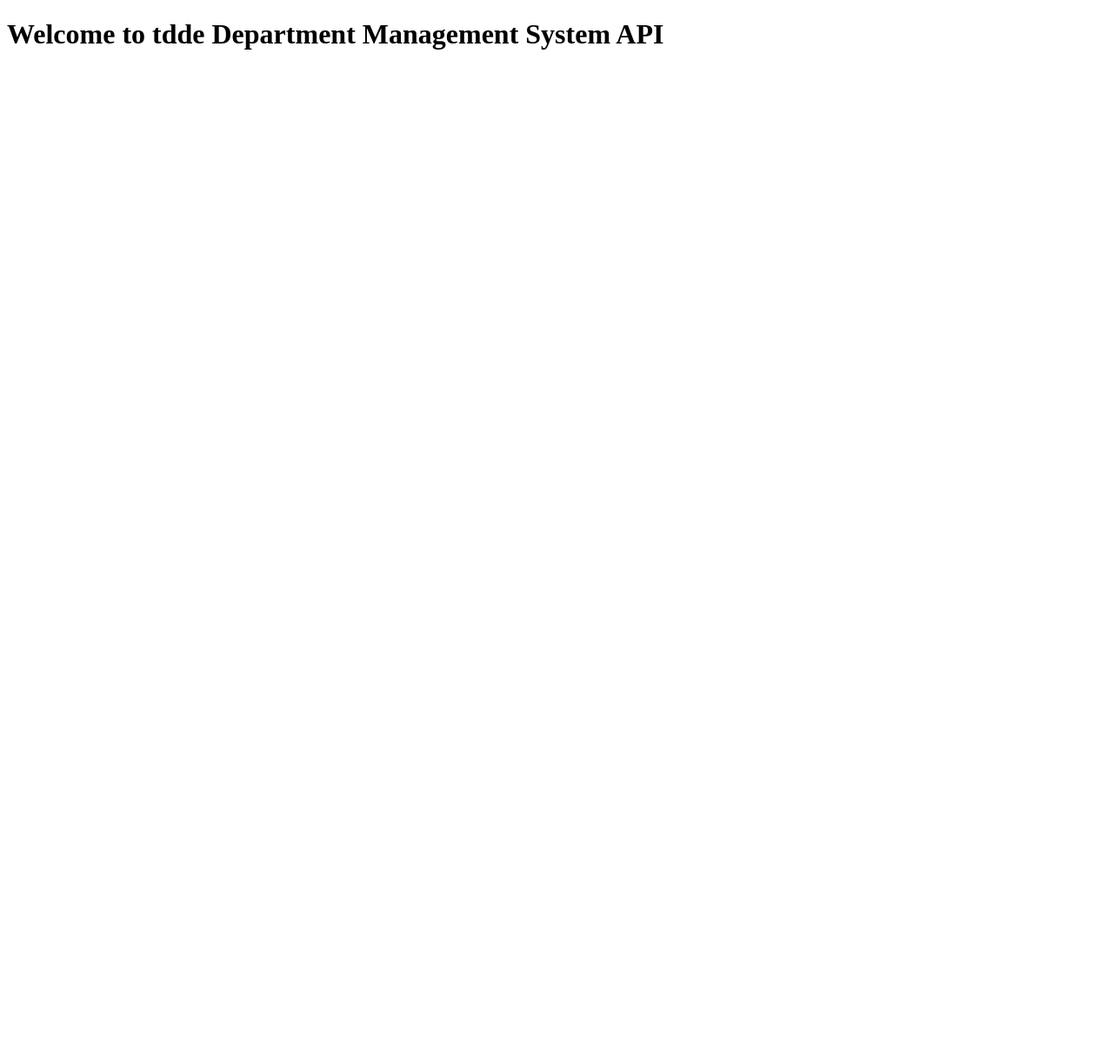
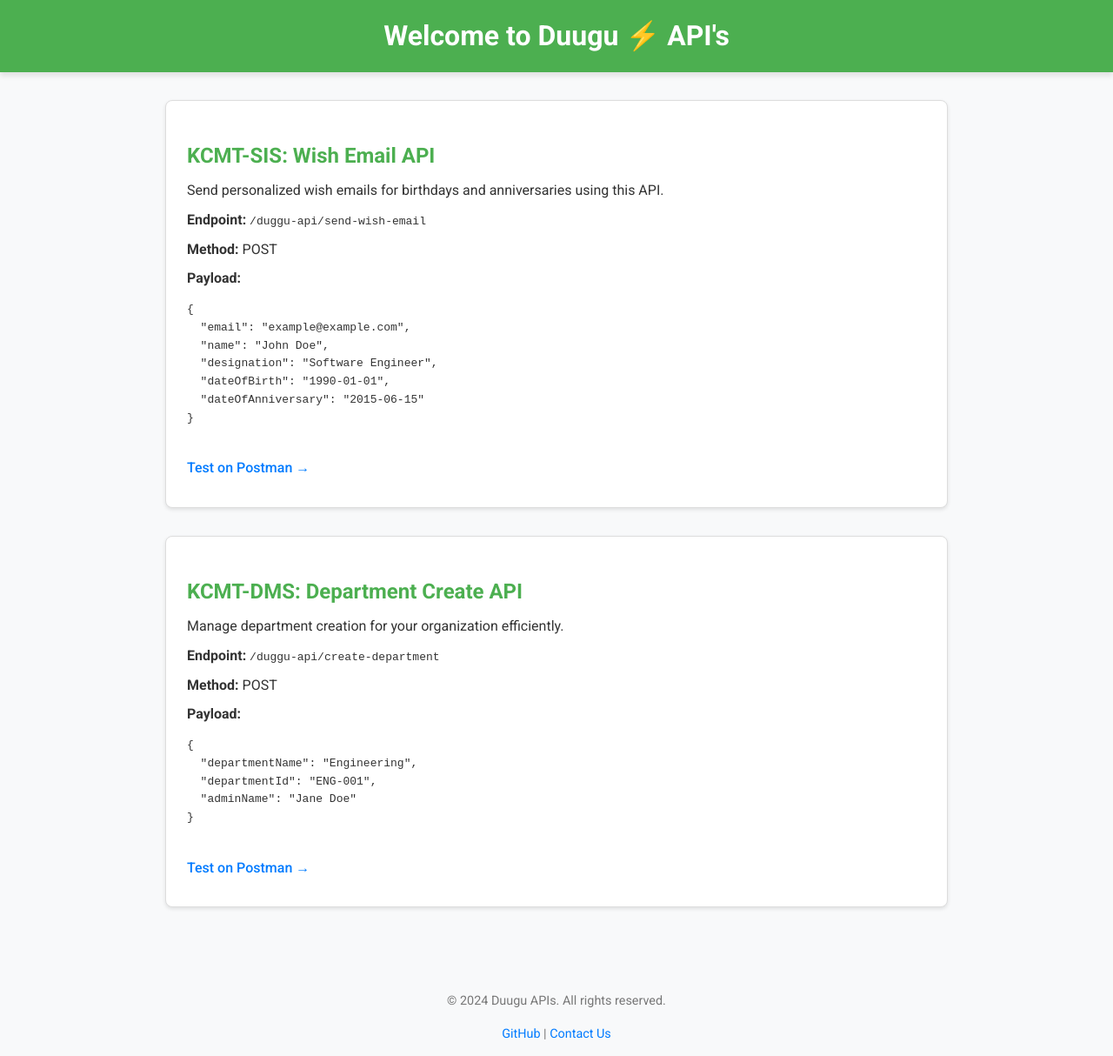
Before and after one commit to Divyansh200600/Duggu-API-s, a website: page public/index.html in a window 1280 px wide. Shown: the whole page at 87% size. Before the commit the page ends 800 px from the top, so only its background shows below. Drawn offline with Linux system fonts and the light colour scheme.

Commit message:
Apis done

```diff
--- a/public/index.html
+++ b/public/index.html
@@ -1,13 +1,125 @@
 <!DOCTYPE html>
 <html lang="en">
 <head>
-    <meta charset="UTF-8">
-    <meta name="viewport" content="width=device-width, initial-scale=1.0">
-    <title>Duugu ⚡ API's</title>
-    <link rel="icon" type="image/x-icon" href="./favicon.ico">
-
+  <meta charset="UTF-8">
+  <meta name="viewport" content="width=device-width, initial-scale=1.0">
+  <title>Duugu ⚡ API's</title>
+  <link rel="icon" type="image/x-icon" href="./favicon.ico">
+  <link href="https://fonts.googleapis.com/css2?family=Roboto:wght@400;500;700&display=swap" rel="stylesheet">
+  <style>
+    body {
+      margin: 0;
+      padding: 0;
+      font-family: 'Roboto', sans-serif;
+      background-color: #f8f9fa;
+      color: #333;
+      line-height: 1.6;
+    }
+    header {
+      background-color: #4CAF50;
+      color: #fff;
+      padding: 1rem 2rem;
+      text-align: center;
+      box-shadow: 0 4px 6px rgba(0, 0, 0, 0.1);
+    }
+    header h1 {
+      margin: 0;
+      font-size: 2rem;
+    }
+    main {
+      padding: 2rem;
+      max-width: 900px;
+      margin: auto;
+    }
+    .api-section {
+      margin-bottom: 2rem;
+      padding: 1.5rem;
+      border: 1px solid #ddd;
+      border-radius: 8px;
+      background-color: #fff;
+      box-shadow: 0 2px 4px rgba(0, 0, 0, 0.1);
+    }
+    .api-section h2 {
+      color: #4CAF50;
+      margin-bottom: 0.5rem;
+    }
+    .api-section p {
+      margin: 0.5rem 0;
+    }
+    .api-section a {
+      text-decoration: none;
+      color: #007BFF;
+      font-weight: 500;
+    }
+    .api-section a:hover {
+      text-decoration: underline;
+    }
+    footer {
+      margin-top: 2rem;
+      text-align: center;
+      color: #777;
+      font-size: 0.9rem;
+    }
+    footer a {
+      color: #007BFF;
+      text-decoration: none;
+    }
+    footer a:hover {
+      text-decoration: underline;
+    }
+  </style>
 </head>
 <body>
-    <h1>Welcome to tdde Department Management System API</h1>
+
+<header>
+  <h1>Welcome to Duugu ⚡ API's</h1>
+</header>
+
+<main>
+  <section class="api-section">
+    <h2>KCMT-SIS: Wish Email API</h2>
+    <p>Send personalized wish emails for birthdays and anniversaries using this API.</p>
+    <p><strong>Endpoint:</strong> <code>/duggu-api/send-wish-email</code></p>
+    <p><strong>Method:</strong> POST</p>
+    <p><strong>Payload:</strong></p>
+    <pre>
+{
+  "email": "example@example.com",
+  "name": "John Doe",
+  "designation": "Software Engineer",
+  "dateOfBirth": "1990-01-01",
+  "dateOfAnniversary": "2015-06-15"
+}
+    </pre>
+    <p><a href="https://postman.com" target="_blank">Test on Postman →</a></p>
+  </section>
+
+  <section class="api-section">
+    <h2>KCMT-DMS: Department Create API</h2>
+    <p>Manage department creation for your organization efficiently.</p>
+    <p><strong>Endpoint:</strong> <code>/duggu-api/create-department</code></p>
+    <p><strong>Method:</strong> POST</p>
+    <p><strong>Payload:</strong></p>
+    <pre>
+{
+  "departmentName": "Engineering",
+  "departmentId": "ENG-001",
+  "adminName": "Jane Doe"
+}
+    </pre>
+    <p><a href="https://postman.com" target="_blank">Test on Postman →</a></p>
+  </section>
+</main>
+
+<footer>
+  <p>&copy; <span id="year"></span> Duugu APIs. All rights reserved.</p>
+  <p><a href="https://github.com" target="_blank">GitHub</a> | <a href="https://contact.example.com" target="_blank">Contact Us</a></p>
+</footer>
+
+<script>
+  // Update the year dynamically
+  document.getElementById('year').textContent = new Date().getFullYear();
+</script>
+
 </body>
 </html>
```
Also changed, not shown: controllers/KCMT-DMS/DepartmentCreate/departmentCreateController.js (added, +98 -0 lines), index.js (+11 -1 lines), routes/KCMT-DMS/DepartmentCreate/departmentCreateRoute.js (added, +8 -0 lines).
